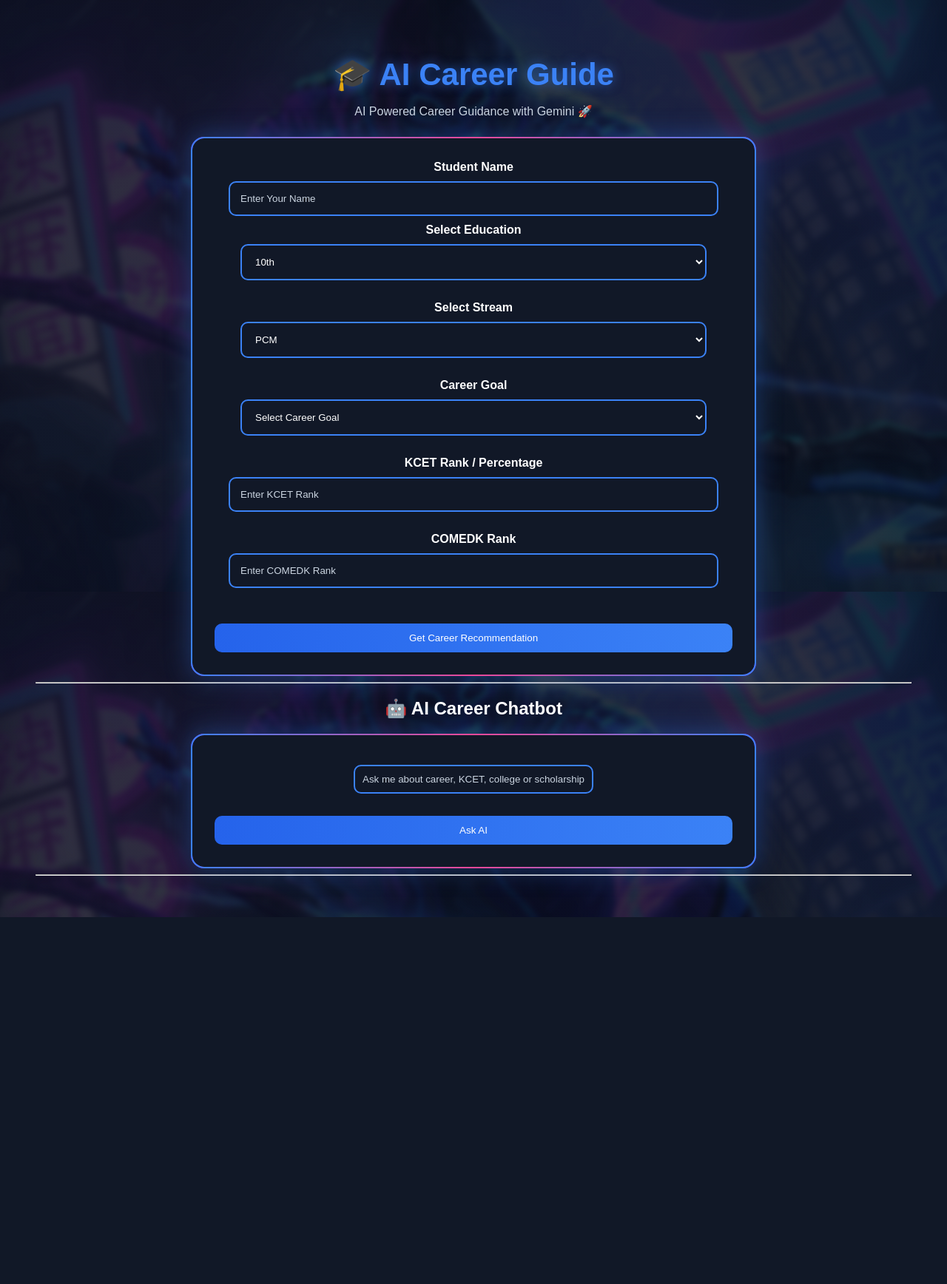
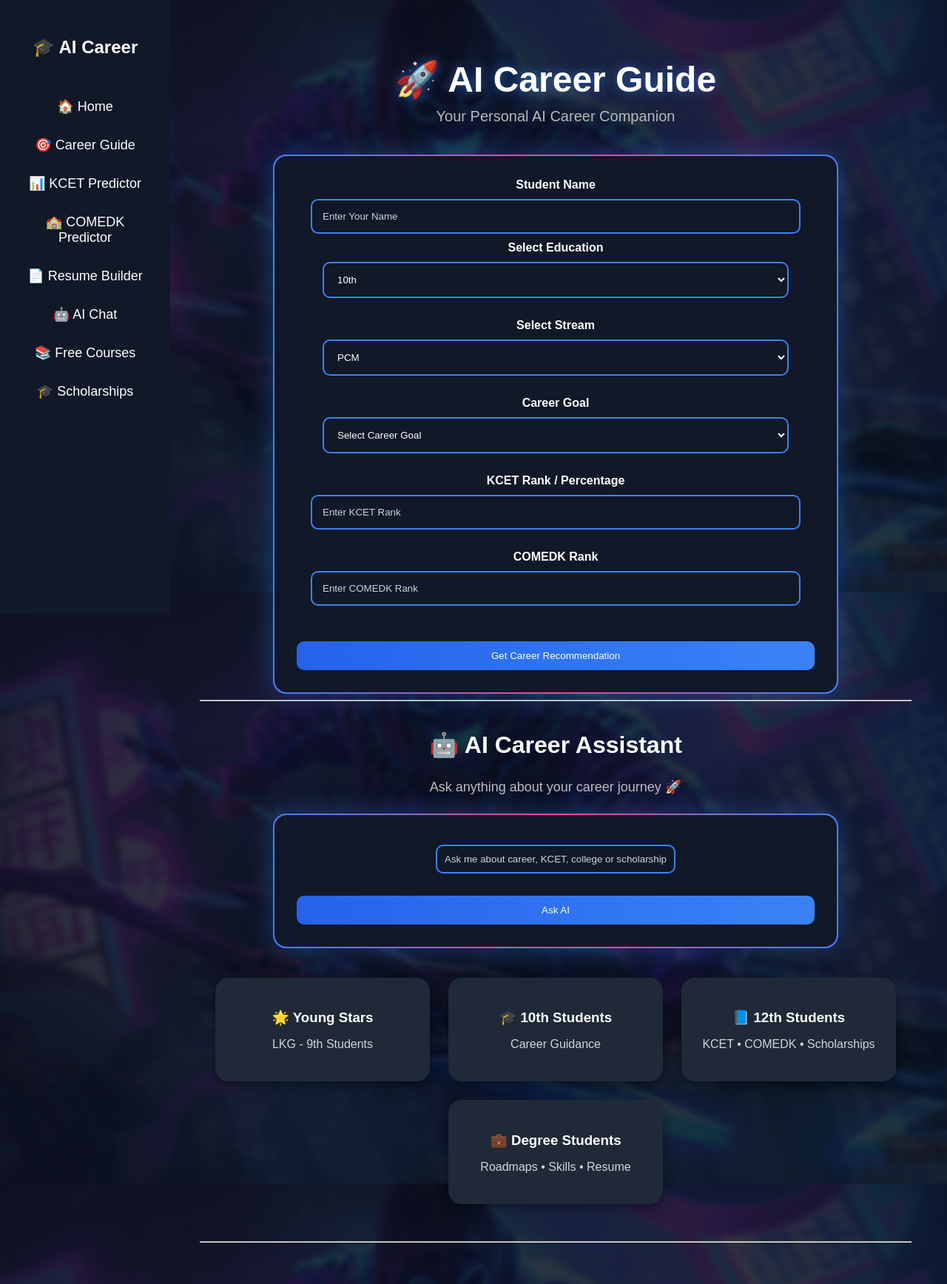
Before and after one commit to shanthamurthykr/AI-Career-Guide, a Flask app: template templates/index.html in a window 1280 px wide. Shown: the whole page at 74% size. Before the commit the page ends 1240 px from the top, so only its background shows below. Run offline with Flask 3, Linux system fonts and the light colour scheme; the template is opened without the code that fills it, so the values that code supplies are empty; some libraries are stand-ins or nearby versions.

Commit message:
Added professional dashboard navigation with Young Stars page

```diff
--- a/app.py
+++ b/app.py
@@ -29,6 +29,8 @@
     education = ""
     value = None
     career_goal = ""
+    comedk_rank = ""
+    comedk_value = None
 
     if request.method == "POST":
         student_name = request.form.get("name")
@@ -117,6 +119,27 @@
         skill_recommendations=skill_recommendations,
         free_courses=free_course_list
     )
+
+@app.route("/youngstars")
+def youngstars():
+    return render_template("youngstars.html")
+
+
+@app.route("/tenth")
+def tenth():
+    return render_template("tenth.html")
+
+
+@app.route("/puc")
+def puc():
+    return render_template("puc.html")
+
+
+@app.route("/degree")
+def degree():
+    return render_template("degree.html")
+
+
 @app.route("/resume", methods=["GET", "POST"])
 def resume():
 
--- a/static/style.css
+++ b/static/style.css
@@ -499,3 +499,134 @@
     padding:8px;
     font-weight:600;
 }
+
+.sidebar{
+    position:fixed;
+    left:0;
+    top:0;
+    width:230px;
+    height:100%;
+    background:#111827;
+    padding-top:30px;
+}
+
+.sidebar h2{
+    color:white;
+    text-align:center;
+    margin-bottom:40px;
+}
+
+.sidebar a{
+    display:block;
+    color:white;
+    text-decoration:none;
+    padding:15px 25px;
+    font-size:18px;
+}
+
+.sidebar a:hover{
+    background:#2563eb;
+}
+
+body{
+    margin-left:230px;
+}
+
+.chat-title{
+    text-align:center;
+    font-size:32px;
+    color:white;
+    margin-top:40px;
+}
+
+.chat-subtitle{
+    text-align:center;
+    color:#bdbdbd;
+    margin-bottom:25px;
+    font-size:18px;
+}
+
+.hero{
+    text-align:center;
+    margin-top:30px;
+    margin-bottom:40px;
+}
+
+.main-title{
+    font-size:48px;
+    font-weight:bold;
+    color:white;
+}
+
+.subtitle{
+    color:#b8b8b8;
+    font-size:20px;
+    margin-top:10px;
+}
+
+.dashboard{
+
+display:flex;
+
+justify-content:center;
+
+gap:25px;
+
+flex-wrap:wrap;
+
+margin-top:40px;
+
+margin-bottom:50px;
+
+}
+
+.card{
+
+background:#1f2937;
+
+width:240px;
+
+padding:25px;
+
+border-radius:18px;
+
+text-align:center;
+
+cursor:pointer;
+
+transition:0.3s;
+
+box-shadow:0 5px 15px rgba(0,0,0,.35);
+
+}
+
+.card:hover{
+
+transform:translateY(-8px);
+
+background:#2563eb;
+
+}
+
+.card h3{
+
+color:white;
+
+margin-bottom:10px;
+
+}
+
+.card p{
+
+color:#d1d5db;
+
+}
+
+.card-link {
+    text-decoration: none;
+    color: white;
+}
+
+.card-link:hover {
+    text-decoration: none;
+}
--- a/templates/index.html
+++ b/templates/index.html
@@ -8,10 +8,39 @@
 
 <body>
 
-<h1 class="main-title">🎓 AI Career Guide</h1>
-<p class="subtitle">
-    AI Powered Career Guidance with Gemini 🚀
-</p>
+<div class="sidebar">
+
+    <h2>🎓 AI Career</h2>
+
+    <a href="/">🏠 Home</a>
+
+    <a href="#career">🎯 Career Guide</a>
+
+    <a href="#kcet">📊 KCET Predictor</a>
+
+    <a href="#comedk">🏫 COMEDK Predictor</a>
+
+    <a href="/resume">📄 Resume Builder</a>
+
+    <a href="#chatbot">🤖 AI Chat</a>
+
+    <a href="#courses">📚 Free Courses</a>
+
+    <a href="#scholarships">🎓 Scholarships</a>
+
+</div>
+
+<div class="hero">
+
+    <h1 class="main-title">
+        🚀 AI Career Guide
+    </h1>
+
+    <p class="subtitle">
+        Your Personal AI Career Companion
+    </p>
+
+</div>
 
 <form method="post">
 
@@ -84,7 +113,11 @@
 </form>
 <hr>
 
-<h2>🤖 AI Career Chatbot</h2>
+<h2 class="chat-title">🤖 AI Career Assistant</h2>
+
+<p class="chat-subtitle">
+    Ask anything about your career journey 🚀
+</p>
 
 <form method="POST">
 
@@ -97,6 +130,37 @@
 
 </form>
 
+<div class="dashboard">
+
+    <a href="/youngstars" class="card-link">
+        <div class="card">
+            <h3>🌟 Young Stars</h3>
+            <p>LKG - 9th Students</p>
+        </div>
+    </a>
+
+    <a href="/tenth" class="card-link">
+        <div class="card">
+            <h3>🎓 10th Students</h3>
+            <p>Career Guidance</p>
+        </div>
+    </a>
+
+    <a href="/puc" class="card-link">
+        <div class="card">
+            <h3>📘 12th Students</h3>
+            <p>KCET • COMEDK • Scholarships</p>
+        </div>
+    </a>
+
+    <a href="/degree" class="card-link">
+        <div class="card">
+            <h3>💼 Degree Students</h3>
+            <p>Roadmaps • Skills • Resume</p>
+        </div>
+    </a>
+
+</div>
 {% if user_message %}
 <div class="chat user">
     <b>🙋 You:</b><br>
```
Also changed, not shown: templates/degree.html (added, +13 -0 lines), templates/puc.html (added, +13 -0 lines), templates/tenth.html (added, +13 -0 lines), templates/youngstars.html (added, +49 -0 lines).
